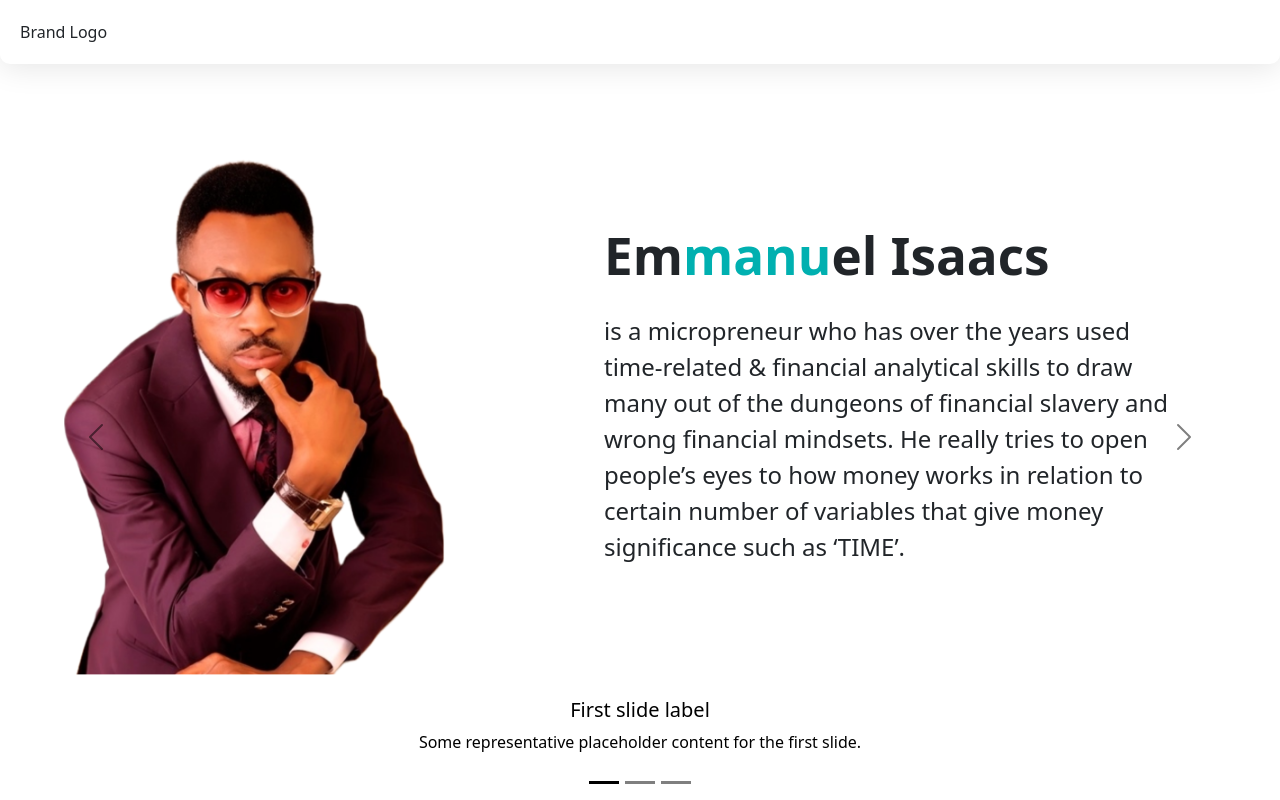
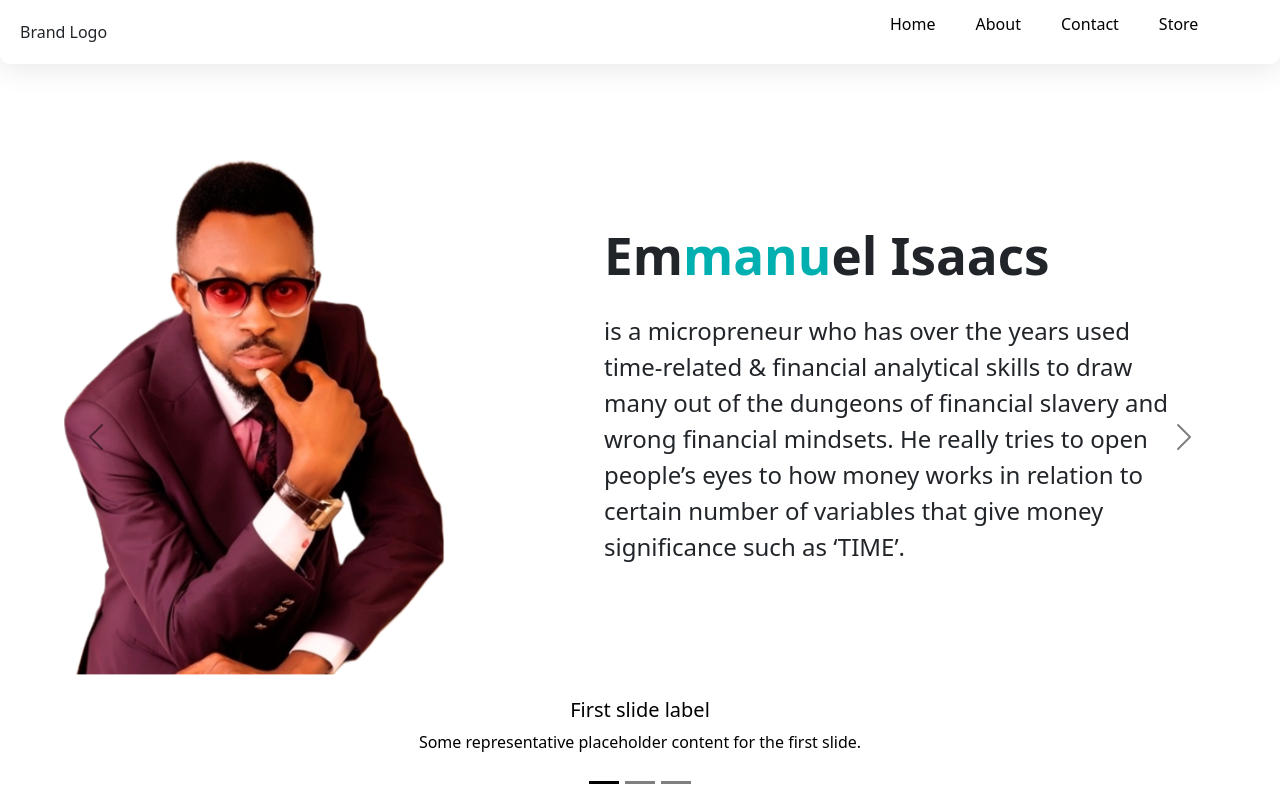
Before and after one commit to kingola1/Emmanuel-isaac, a plain HTML site: page index.html in a window 1280 px wide. Shown: the top 800 px of the page. Drawn offline with nearby package versions, Linux system fonts and the light colour scheme.

Commit message:
fixeed navbar

```diff
--- a/index.html
+++ b/index.html
@@ -26,10 +26,10 @@
       <div class="right">
         <div class="menu">
           <ul>
-            <li>Home</li>
-            <li>About</li>
-            <li>Contact</li>
-            <li>Service</li>
+            <li class="text-black">Home</li>
+            <li class="text-black">About</li>
+            <li class="text-black">Contact</li>
+            <li class="text-black">Store</li>
           </ul>
         </div>
         <div class="cart">
```
